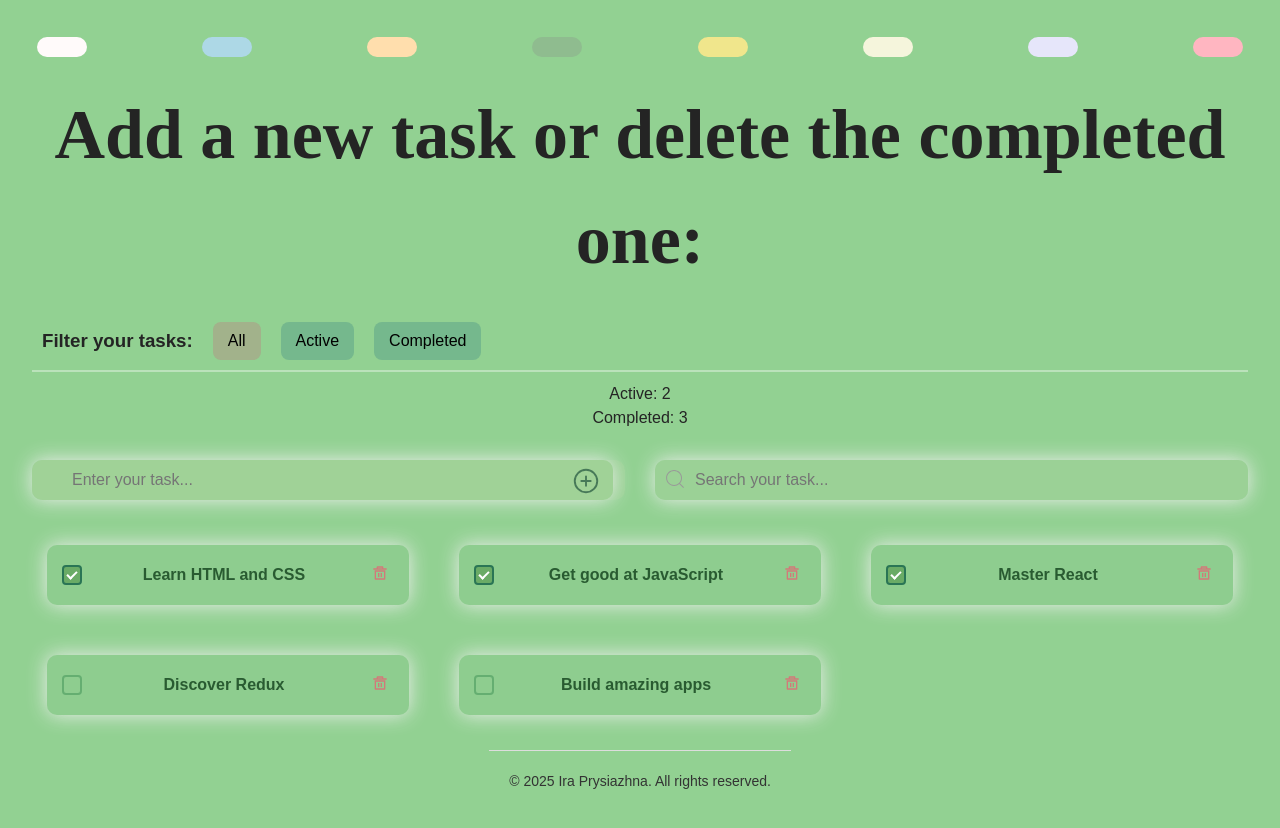
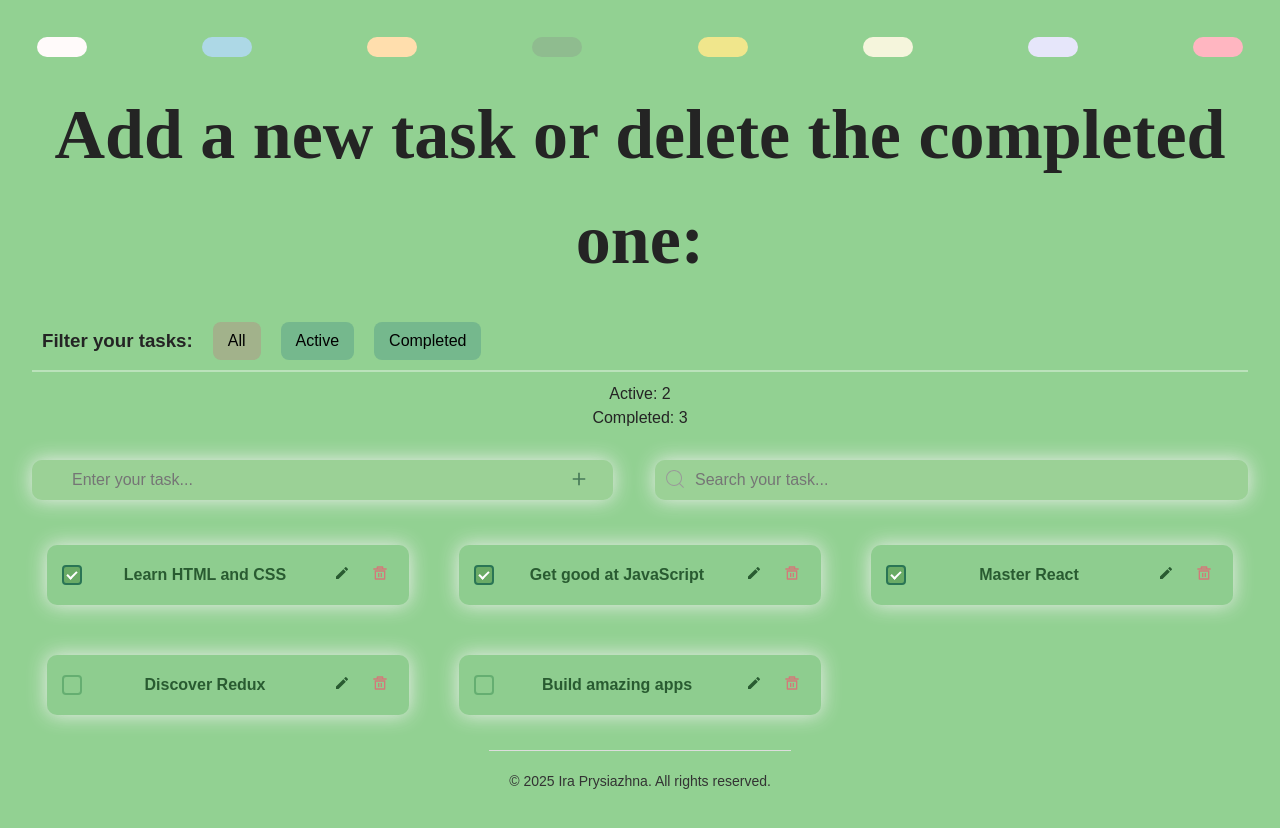
Before and after one commit to PrysiazhnaIra/Momentum, a React app: page / in a window 1280 px wide. Shown: the top 828 px of the page. Built offline with nearby package versions, Linux system fonts and the light colour scheme; the HTML template or start-up script is replaced by a standard one.

Commit message:
edit feature

```diff
--- a/package.json
+++ b/package.json
@@ -16,7 +16,8 @@
     "react": "^18.3.1",
     "react-dom": "^18.3.1",
     "react-icons": "^5.2.1",
-    "react-redux": "^9.2.0"
+    "react-redux": "^9.2.0",
+    "redux-persist": "^6.0.0"
   },
   "devDependencies": {
     "@types/react": "^18.3.19",
--- a/src/components/Form/Form.module.css
+++ b/src/components/Form/Form.module.css
@@ -2,18 +2,17 @@
   display: flex;
   align-items: center;
   justify-content: space-between;
-  background-color: #aad19b4f;
   border-radius: 10px;
   position: relative;
 }
 
 .addIcon {
-  width: 30px;
-  height: 30px;
+  width: 20px;
+  height: 20px;
   color: #477958;
   position: absolute;
-  top: 14%;
-  right: 4%;
+  top: 21%;
+  right: 6%;
 }
 
 .field {
--- a/src/components/Form/Form.tsx
+++ b/src/components/Form/Form.tsx
@@ -1,6 +1,6 @@
 import { useDispatch } from "react-redux";
 import css from "./Form.module.css";
-import { IoAddCircleOutline } from "react-icons/io5";
+import { IoMdAdd } from "react-icons/io";
 import { addTask } from "../../redux/tasksSlice";
 import { FormEvent } from "react";
 
@@ -38,7 +38,7 @@ export default function Form() {
         placeholder="Enter your task..."
       />
       <button type="submit" className={css.btn}>
-        <IoAddCircleOutline className={css.addIcon} />
+        <IoMdAdd className={css.addIcon} />
       </button>
     </form>
   );
--- a/src/components/Task/Task.module.css
+++ b/src/components/Task/Task.module.css
@@ -9,6 +9,10 @@
 .btn:hover,
 .btn:focus {
   transform: scale(1.5);
+}
+
+.editIcon {
+  color: rgb(41, 91, 49);
 }
 
 .dltIcon {
--- a/src/components/Task/Task.tsx
+++ b/src/components/Task/Task.tsx
@@ -1,7 +1,14 @@
 import { useDispatch } from "react-redux";
 import css from "./Task.module.css";
 import { RiDeleteBin5Line } from "react-icons/ri";
-import { deleteTask, toggleCompleted } from "../../redux/tasksSlice";
+import { MdEdit } from "react-icons/md";
+import { CiSaveDown1 } from "react-icons/ci";
+import {
+  deleteTask,
+  toggleCompleted,
+  updateTask,
+} from "../../redux/tasksSlice";
+import { useState } from "react";
 
 type TaskProps = {
   task: {
@@ -15,12 +22,24 @@ type TaskProps = {
 export default function Task({ task: { id, text, completed } }: TaskProps) {
   const dispatch = useDispatch();
 
+  const [isEditing, setIsEditing] = useState(false);
+  const [newText, setNewText] = useState(text);
+
   const handleToggle = () => {
     dispatch(toggleCompleted(id));
   };
 
   const handleDelete = () => {
     dispatch(deleteTask(id));
+  };
+
+  const handleEdit = () => setIsEditing(true);
+
+  const handleSave = () => {
+    console.log("Saving task:", id, newText, completed);
+
+    dispatch(updateTask({ id, text: newText, completed }));
+    setIsEditing(false);
   };
 
   return (
@@ -35,7 +54,27 @@ export default function Task({ task: { id, text, completed } }: TaskProps) {
           />
           <span className={css.customCheckbox}></span>
         </label>
-        <p className={css.text}>{text}</p>
+        {isEditing ? (
+          <input
+            type="text"
+            className={css.input}
+            value={newText}
+            onChange={(e) => setNewText(e.target.value)}
+          />
+        ) : (
+          <p className={css.text}>{text}</p>
+        )}
+
+        {isEditing ? (
+          <button className={css.btn} onClick={handleSave}>
+            <CiSaveDown1 className={css.editIcon} />
+          </button>
+        ) : (
+          <button className={css.btn} onClick={handleEdit}>
+            <MdEdit className={css.editIcon} />
+          </button>
+        )}
+
         <button className={css.btn} onClick={handleDelete}>
           <RiDeleteBin5Line className={css.dltIcon} />
         </button>
--- a/src/main.tsx
+++ b/src/main.tsx
@@ -4,7 +4,8 @@ import "modern-normalize";
 import App from "./App.jsx";
 import "./index.css";
 import { Provider } from "react-redux";
-import { store } from "./redux/store.js";
+import { persistor, store } from "./redux/store.js";
+import { PersistGate } from "redux-persist/integration/react";
 
 const rootElement = document.getElementById("root");
 if (!rootElement) {
@@ -16,7 +17,9 @@ const root = ReactDOM.createRoot(rootElement!);
 root.render(
   <React.StrictMode>
     <Provider store={store}>
-      <App />
+      <PersistGate loading={null} persistor={persistor}>
+        <App />
+      </PersistGate>
     </Provider>
   </React.StrictMode>
 );
--- a/src/redux/store.ts
+++ b/src/redux/store.ts
@@ -1,18 +1,27 @@
 import { configureStore } from "@reduxjs/toolkit";
+import storage from "redux-persist/lib/storage";
+import { persistStore, persistReducer } from "redux-persist";
 import tasksReducer from "./tasksSlice";
 import filtersReducer from "./filtersSlice";
 
+const persistConfig = {
+  key: "root", // Ключ для збереження
+  storage, // Використовуємо localStorage
+};
+
+const persistedReducer = persistReducer(persistConfig, tasksReducer);
+
 //reducer - функція із логікою зміни стану Redux
-//Передаємо початкове значення стану Redux
-
 //Стор це об'єкт, який містить глобальний стан додатка
 export const store = configureStore({
   reducer: {
-    tasks: tasksReducer,
+    tasks: persistedReducer,
     filters: filtersReducer,
   },
+  middleware: (getDefaultMiddleware) =>
+    getDefaultMiddleware({
+      serializableCheck: false, // Вимикаємо перевірку серіалізації
+    }),
 });
 
-// Тип стану всього Redux-стору
-export type RootState = ReturnType<typeof store.getState>;
-export type AppDispatch = typeof store.dispatch;
+export const persistor = persistStore(store); // Запускаємо persist
--- a/src/redux/tasksSlice.ts
+++ b/src/redux/tasksSlice.ts
@@ -23,12 +23,19 @@ const initialState: TasksState = {
 //Reducer — це чиста функція, яка отримує поточний стан (state) і дію (action) та повертає новий стан (state). Редюсер не змінює існуючий стан, а створює новий, на основі старого та виконаної дії.
 
 const tasksSlice = createSlice({
-  name: "tasks", // Назва цієї частини стейту
-  initialState, // Початковий стан цього редюсера.
+  name: "tasks",
+  initialState,
   reducers: {
     //об'єкт, що містить методи для кожної дії (action).
     addTask: (state, action: PayloadAction<Task>) => {
       state.items.push(action.payload); // додаємо нове завдання до масиву
+    },
+    updateTask: (state, action: PayloadAction<Task>) => {
+      const { id, text } = action.payload;
+      const task = state.items.find((task) => task.id === id);
+      if (task) {
+        task.text = text;
+      }
     },
     deleteTask: (state, action: PayloadAction<string | number>) => {
       state.items = state.items.filter((task) => task.id !== action.payload); // фільтруємо завдання за id
@@ -42,5 +49,9 @@ const tasksSlice = createSlice({
   },
 });
 
-export const { addTask, deleteTask, toggleCompleted } = tasksSlice.actions; // Імпортуємо action creators
-export default tasksSlice.reducer; // Експортуємо редюсер
+// Експортуємо фабрики екшенів
+export const { addTask, updateTask, deleteTask, toggleCompleted } =
+  tasksSlice.actions;
+
+// Експортуємо редюсер слайсу
+export default tasksSlice.reducer;
```
Also changed, not shown: 1 other file (tests, documents, lock files or other folders).
